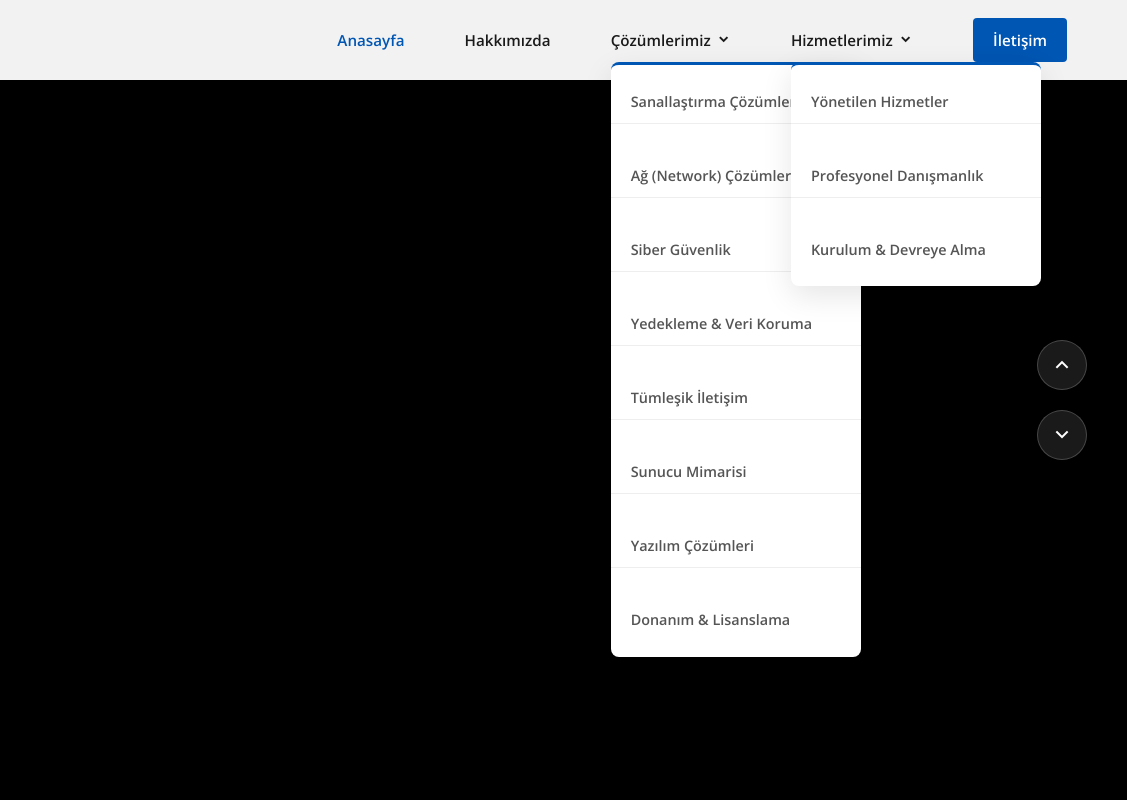
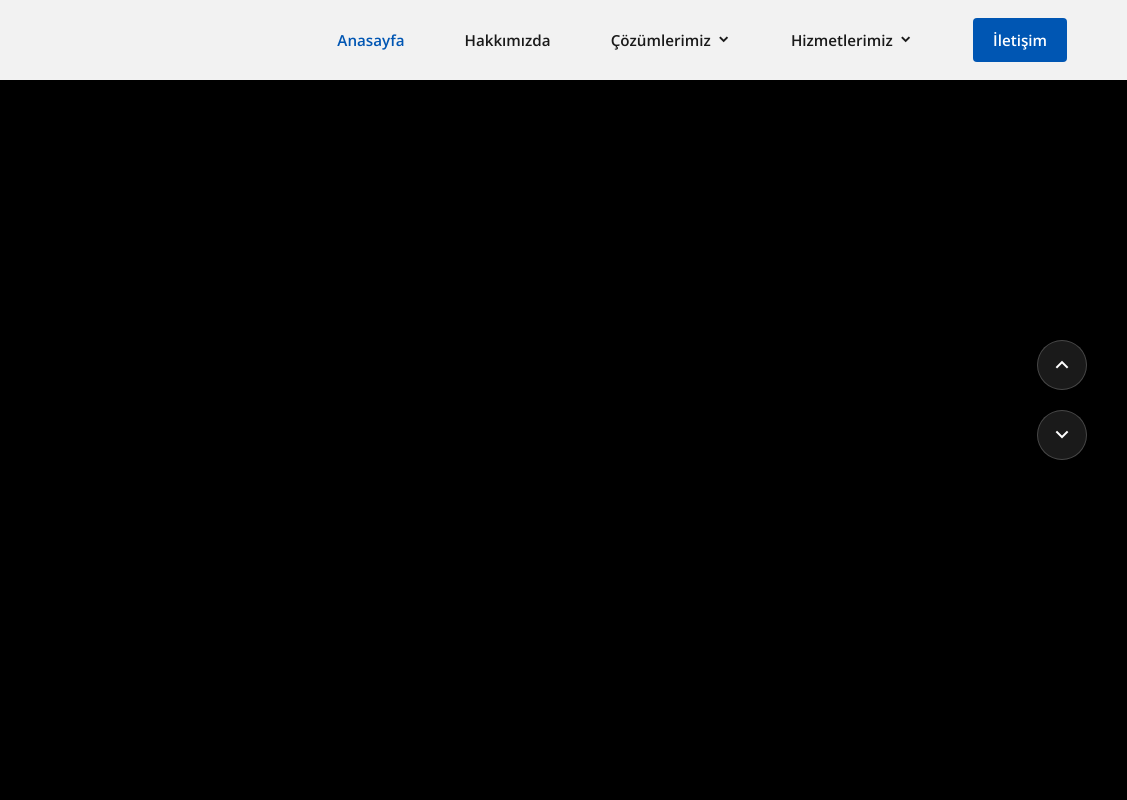
Before and after one commit to umutyildiz89/PROBILISIM, a website: page index.html in a window 1280 px wide. Shown: the top 800 px of the page, 153-1280 px from the left. Drawn offline with nearby package versions, Linux system fonts and the light colour scheme; no server answers.

Commit message:
Fix CSS specificity bug causing dropdowns to stay open

```diff
--- a/style.css
+++ b/style.css
@@ -138,20 +138,20 @@ img {
     object-fit: contain;
 }
 
-.main-nav ul {
+/* Main Navigation */
+.main-nav>ul {
     display: flex;
     gap: 30px;
     align-items: center;
-    align-items: center;
 }
 
-.main-nav ul li {
+.main-nav>ul>li {
     margin-left: 30px;
     position: relative;
     /* For dropdown positioning */
 }
 
-.main-nav ul li a {
+.main-nav>ul>li>a {
     font-weight: 600;
     font-size: 0.95rem;
     color: var(--dark);
@@ -162,8 +162,8 @@ img {
     gap: 5px;
 }
 
-.main-nav ul li a:hover,
-.main-nav ul li a.active {
+.main-nav>ul>li>a:hover,
+.main-nav>ul>li>a.active {
     color: var(--primary);
 }
 
```
